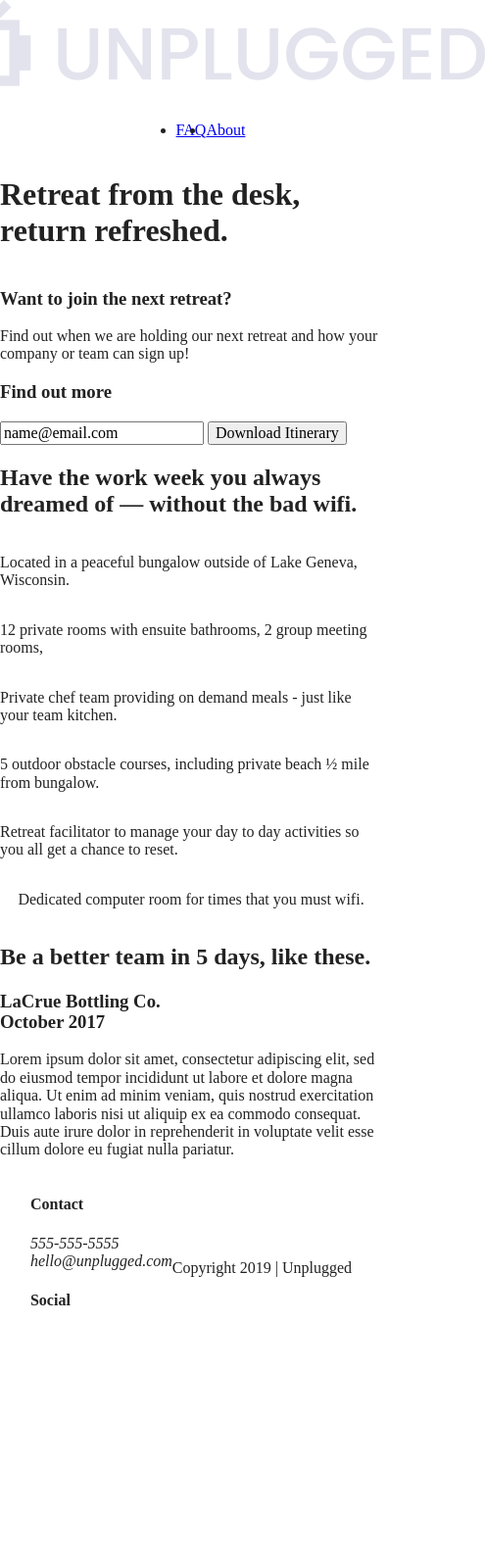
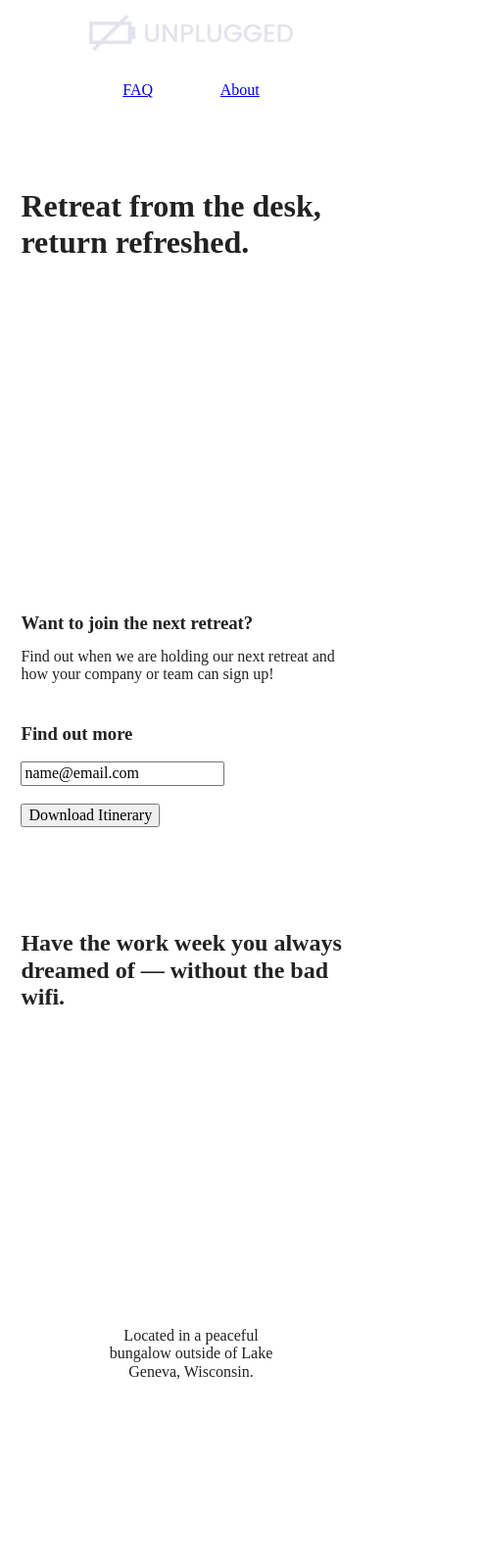
Before and after one commit to Maria-developer/Unplugged, a website built with Parcel: page index.html in a window 390 px wide. Shown: the top 1600 px of the page at 98% size, 495 px wide, since content can reach past the window. Before the commit the page ends 1389 px from the top, so only its background shows below. Built offline with nearby package versions, Linux system fonts and the light colour scheme.

Commit message:
Formatted mobile layout

```diff
--- a/css/main.css
+++ b/css/main.css
@@ -87,6 +87,11 @@ textarea {
    Author's custom styles
    ========================================================================== */
 
+.content-wrapper {
+  width: 89%;
+  margin: 0;
+}
+
 /* -------------------- Base Header - Footer Styles -------------------- */
 
 header,
@@ -97,6 +102,10 @@ footer {
   flex-flow: row wrap;
 }
 
+header {
+  padding: 15px 0;
+}
+
 header .content-wrapper {
   display: flex;
   justify-content: center;
@@ -104,16 +113,61 @@ header .content-wrapper {
   flex-flow: row wrap;
 }
 
+header a {
+  width: 60%;
+}
+
+header img {
+  width: 100%;
+  padding-bottom: 10px;
+}
+
+.header-divider {
+  width: 100%;
+  height: 1px;
+}
+
 header nav {
   display: flex;
   justify-content: space-around;
   align-items: center;
   flex-flow: row wrap;
+  width: 60%;
 }
 
 header nav ul {
   display: flex;
   justify-content: space-around;
+  width: 100%;
+  list-style: none;
+  padding: 20px 0;
+  margin: 0;
+}
+
+footer {
+  flex-direction: column;
+}
+
+footer .content-wrapper {
+  width: 56%;
+}
+
+footer h4 {
+  margin: 0;
+  text-align: center;
+}
+
+footer .contact h4 {
+  padding: 52px 0 22px 0;
+}
+
+footer p {
+  margin: 0;
+  text-align: center;
+}
+
+footer .social h4 {
+  padding: 48px 0 20px 0;
 }
 
 footer .social-icons {
@@ -128,6 +182,10 @@ footer .social-icons p {
   align-items: center;
 }
 
+footer .copyright p {
+  padding: 52px 0 20px 0;
+}
+
 /* -------------------- Mobile Styles - Homepage -------------------- */
 
 /* Hero Area */
@@ -138,6 +196,11 @@ footer .social-icons p {
   flex-flow: row wrap;
 }
 
+.hero-area h1 {
+  padding: 55px 0 330px 0;
+  margin: 0;
+}
+
 /* Aside */
 
 aside {
@@ -145,6 +208,30 @@ aside {
   justify-content: center;
   align-items: center;
   flex-flow: row wrap;
+  padding: 0;
+}
+
+.form-description h3 {
+  padding-top: 30px;
+  margin: 0;
+}
+
+.form-description p {
+  padding: 14px 0 40px 0;
+  margin: 0;
+}
+
+.form {
+  margin: 0 0 36px 0;
+}
+
+.form h3 {
+  padding-bottom: 18px;
+  margin: 0;
+}
+
+.form input {
+  margin-bottom: 18px;
 }
 
 /* Features */
@@ -155,11 +242,26 @@ aside {
   flex-flow: row wrap;
 }
 
-.features-items {
+.features h2 {
+  padding: 51px 0 94px 0;
+  margin: 0;
+}
+
+.features .features-items {
   display: flex;
   justify-content: center;
   align-items: center;
   flex-flow: row wrap;
+}
+
+.features article {
+  width: 56%;
+}
+
+.features article p {
+  padding: 76px 0;
+  margin: 0;
+  text-align: center;
 }
 
 /* Reviews */
@@ -168,6 +270,21 @@ aside {
   display: flex;
   justify-content: center;
   flex-flow: row wrap;
+}
+
+.reviews h2 {
+  padding: 55px 0 32px 0;
+  margin: 0;
+}
+
+.reviews h3 {
+  padding: 22px 0 25px 0;
+  margin: 0;
+}
+
+.reviews p {
+  padding-bottom: 45px;
+  margin: 0;
 }
 
 /* ==========================================================================
@@ -179,6 +296,16 @@ aside {
   justify-content: center;
   align-items: center;
   flex-flow: row wrap;
+  margin: 54px 0 50px 0;
+}
+
+.mission h2 {
+  padding: 0 0 18px 0;
+  margin: 0;
+}
+
+.mission-content p {
+  margin: 0;
 }
 
 .contact-section {
@@ -186,6 +313,20 @@ aside {
   justify-content: center;
   align-items: center;
   flex-flow: row wrap;
+  margin: 54px 0 50px 0;
+}
+
+.contact-section h2 {
+  margin: 0;
+}
+
+.contact-section h4 {
+  padding: 20px 0;
+  margin: 0;
+}
+
+.contact-section p {
+  margin: 0;
 }
 
 /* ==========================================================================
@@ -197,6 +338,7 @@ aside {
   justify-content: center;
   align-items: center;
   flex-flow: row wrap;
+  margin: 52px 0 45px 0;
 }
 
 .faq .content-wrapper {
@@ -204,6 +346,23 @@ aside {
   justify-content: center;
   align-items: center;
   flex-flow: row wrap;
+}
+
+.faq h2 {
+  margin: 0;
+}
+
+.faq-content {
+  margin: 0;
+}
+
+.faq-content h4 {
+  padding: 50px 0 15px 0;
+  margin: 0;
+}
+
+.faq-content p {
+  margin: 0;
 }
 
 /* ==========================================================================
```
Also changed, not shown: about/index.html (+1 -1 lines), index.html (+1 -1 lines).
